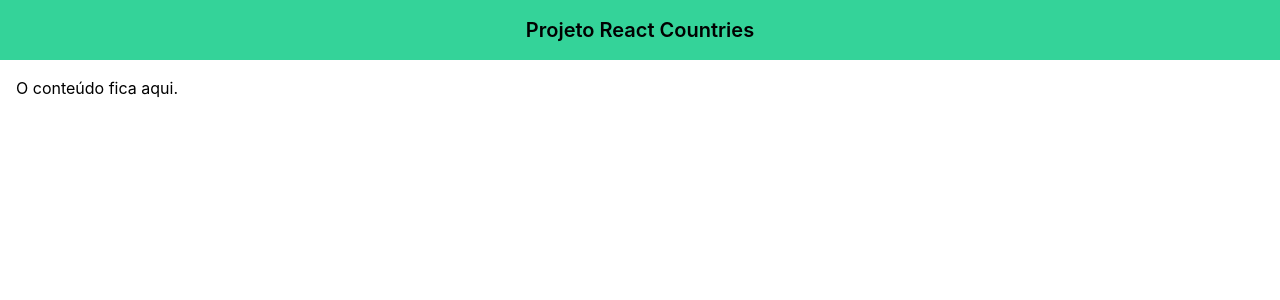
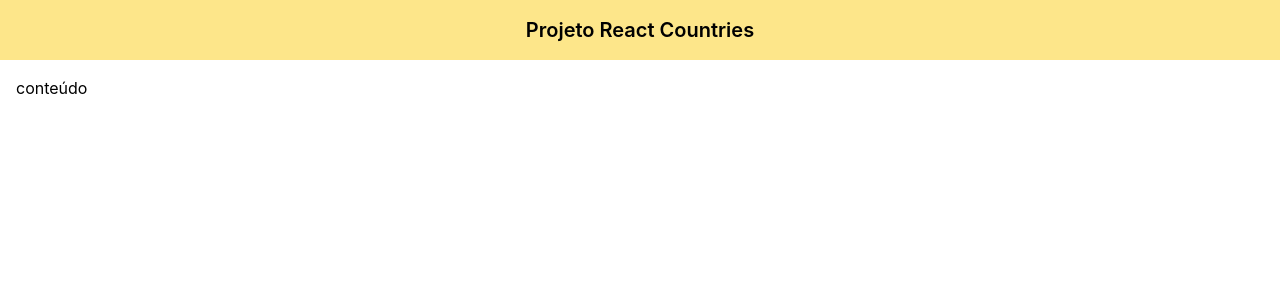
Before and after one commit to drishaolin/BootcampReact-IGTI2021-react-countries, a React (Create React App) app: page / in a window 1280 px wide. Shown: the top 300 px of the page. Built offline with nearby package versions, Linux system fonts and the light colour scheme.

Commit message:
reuse of components Header, Main and TextInput

```diff
--- /dev/null
+++ b/src/components/Header.js
@@ -0,0 +1,15 @@
+export default function Header({ children, size }) {
+  let fontSize = 'text-xl';
+
+  if (size === 'large') {
+    fontSize = 'text-2xl';
+  }
+
+  return (
+    <header>
+      <div className="bg-yellow-200 mx-auto p-4">
+        <h1 className={`text-center font-semibold ${fontSize}`}>{children}</h1>
+      </div>
+    </header>
+  );
+}
--- /dev/null
+++ b/src/components/Main.js
@@ -0,0 +1,3 @@
+export default function Main({ children }) {
+  return <main className="container mx-auto p-4">{children}</main>;
+}
--- /dev/null
+++ b/src/components/TextInput.js
@@ -0,0 +1,31 @@
+export default function TextInput({
+  labelDescription = 'Descrição do label:',
+  inputValue = 'Valor padrão do input',
+  onInputChange = null,
+  id = 'id_do_input_text',
+  autoFocus = false,
+}) {
+  function handleInputChange({ currentTarget }) {
+    if (onInputChange) {
+      const newValue = currentTarget.value;
+      onInputChange(newValue);
+    }
+  }
+
+  return (
+    <div className="flex flex-col my-4">
+      <label className="text-sm mb-1" htmlFor={id}>
+        {labelDescription}
+      </label>
+
+      <input
+        autoFocus={autoFocus}
+        id={id}
+        className="border p-1"
+        type="text"
+        value={inputValue}
+        onChange={handleInputChange}
+      />
+    </div>
+  );
+}
--- a/src/pages/ReactCountriesPage.jsx
+++ b/src/pages/ReactCountriesPage.jsx
@@ -1,21 +1,16 @@
 import React from 'react'
+import Header from '../components/Header'
+import Main from '../components/Main'
 
 export default function ReactCountriesPage() {
     return (
         <div>
-             <header>
-        <div className="bg-green-400 mx-auto p-4">
-          <h1 className="text-center font-semibold text-xl">
+            <Header>
             Projeto React Countries
-          </h1>
-        </div>
-      </header>
+            </Header>
+       <Main>conteúdo</Main>
 
-      <main>
-        <div className="container mx-auto p-4">
-          <h2>O conteúdo fica aqui.</h2>
-        </div>
-      </main>
+
         </div>
     )
 }
```
